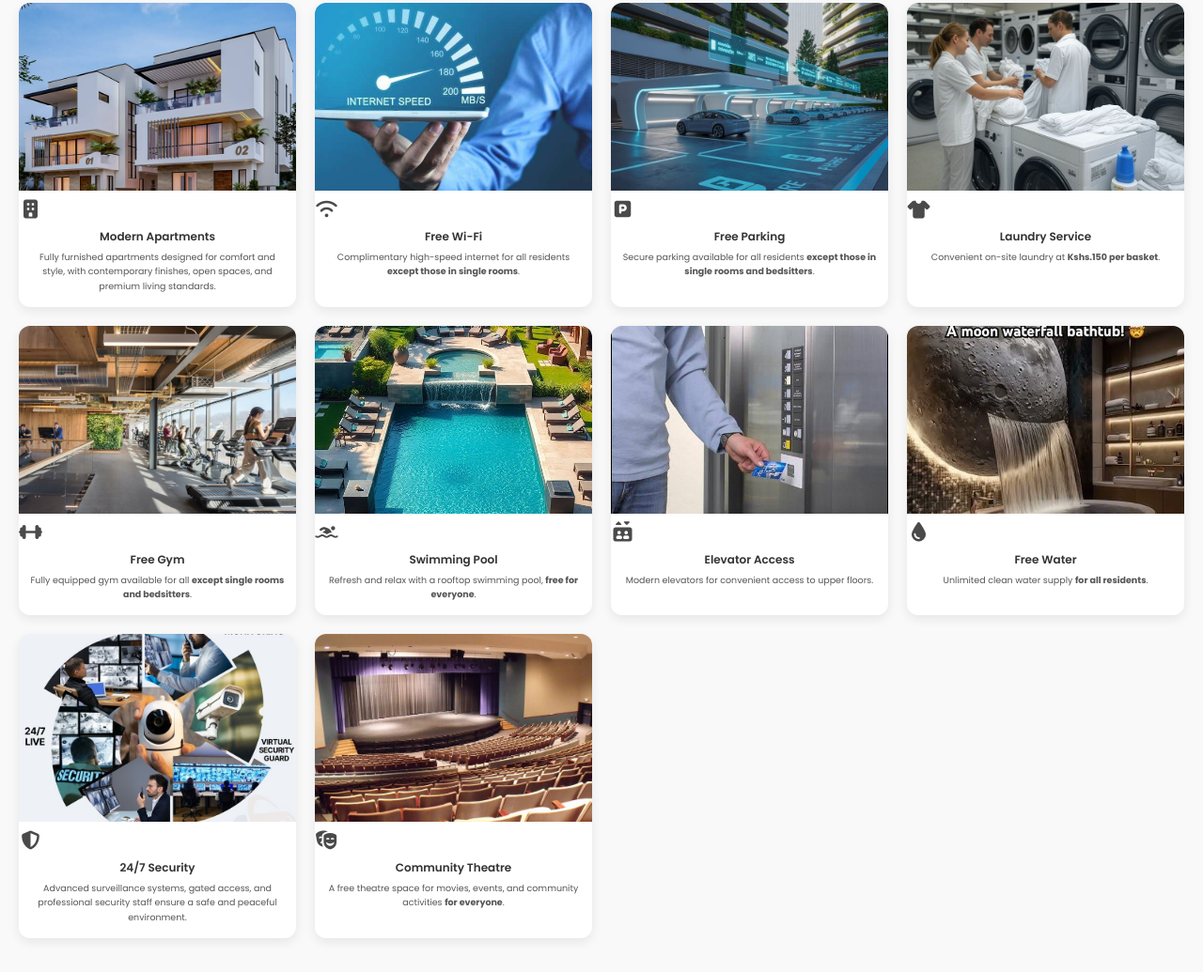
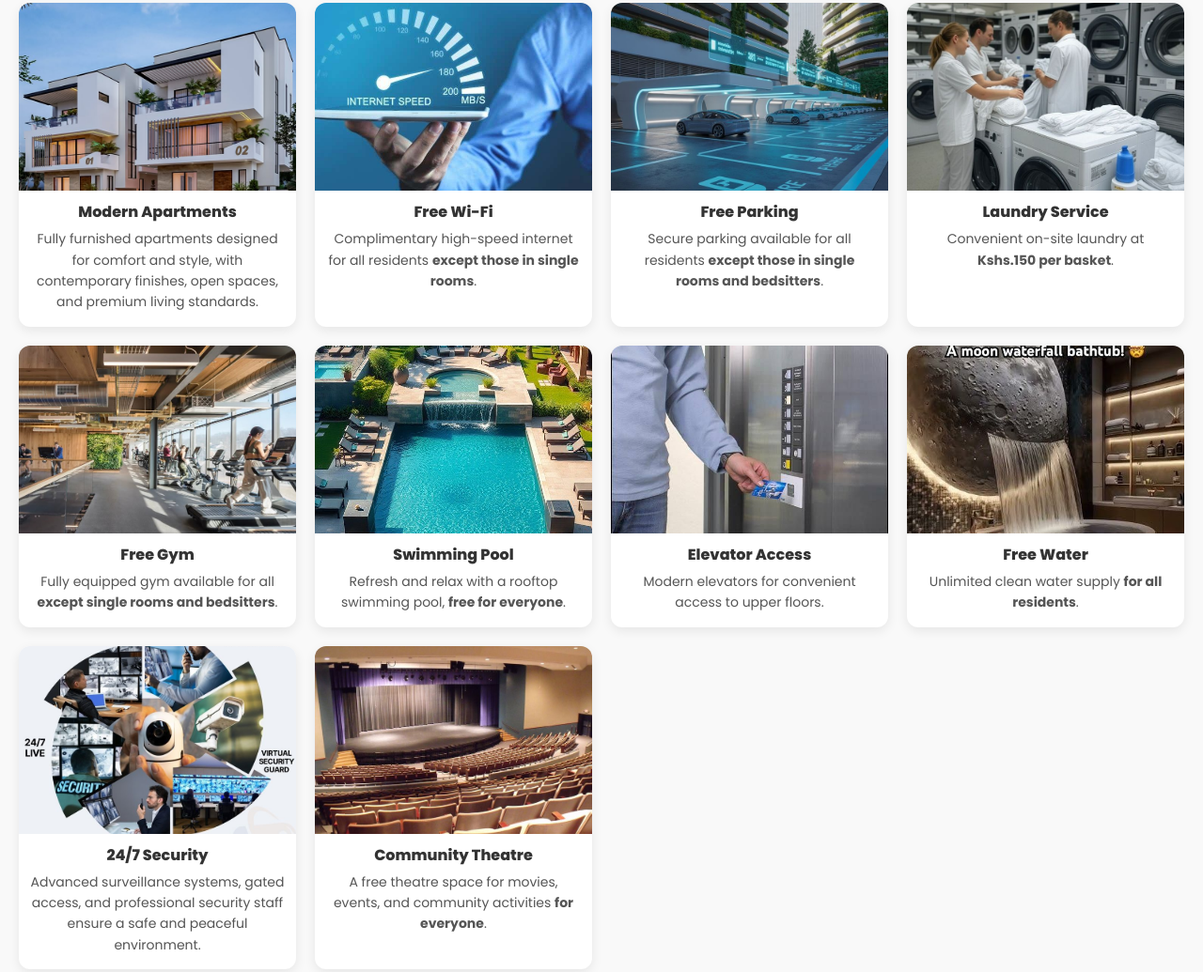
Before and after one commit to de-scientist/urban-haven, a website built with Vite: page index.html in a window 1280 px wide. Shown: the part 1561-2596 px from the top of the page at 94% size. Built offline with nearby package versions, Linux system fonts and the light colour scheme.

Commit message:
add styling to the site

```diff
--- a/index.html
+++ b/index.html
@@ -176,7 +176,6 @@
     <!-- End of the about section -->
 
     <!-- Services Section -->
-<!-- Services Section -->
 <section class="services-section" id="services">
   <div class="title">
     <p class="title-sub">Discover what we offer</p>
@@ -189,7 +188,7 @@
       <div class="service-card-img-wrapper">
         <img src="./src/images/mod1.jpg" alt="Modern Apartments" class="service-image" />
       </div>
-      <i class="fas fa-building service-icon"></i>
+     <!-- <i class="fas fa-building service-icon"></i>-->
       <h3 class="service-title">Modern Apartments</h3>
       <p class="service-description">
         Fully furnished apartments designed for comfort and style, with
@@ -202,7 +201,7 @@
       <div class="service-card-img-wrapper">
         <img src="./src/images/wifi.jpg" alt="High-Speed Internet" class="service-image" />
       </div>
-      <i class="fas fa-wifi service-icon"></i>
+      <!--<i class="fas fa-wifi service-icon"></i>-->
       <h3 class="service-title">Free Wi-Fi</h3>
       <p class="service-description">
         Complimentary high-speed internet for all residents
@@ -215,7 +214,7 @@
       <div class="service-card-img-wrapper">
         <img src="./src/images/park.jpg" alt="Ample Parking" class="service-image" />
       </div>
-      <i class="fas fa-parking service-icon"></i>
+      <!--<i class="fas fa-parking service-icon"></i>-->
       <h3 class="service-title">Free Parking</h3>
       <p class="service-description">
         Secure parking available for all residents
@@ -228,7 +227,7 @@
       <div class="service-card-img-wrapper">
         <img src="./src/images/laundry.jpg" alt="Laundry Service" class="service-image" />
       </div>
-      <i class="fas fa-tshirt service-icon"></i>
+      <!--<i class="fas fa-tshirt service-icon"></i>-->
       <h3 class="service-title">Laundry Service</h3>
       <p class="service-description">
         Convenient on-site laundry at <strong>Kshs.150 per basket</strong>.
@@ -240,7 +239,7 @@
       <div class="service-card-img-wrapper">
         <img src="./src/images/fit.jpg" alt="Fitness Center" class="service-image" />
       </div>
-      <i class="fas fa-dumbbell service-icon"></i>
+      <!--<i class="fas fa-dumbbell service-icon"></i>-->
       <h3 class="service-title">Free Gym</h3>
       <p class="service-description">
         Fully equipped gym available for all
@@ -253,7 +252,7 @@
       <div class="service-card-img-wrapper">
         <img src="./src/images/swim.jpg" alt="Swimming Pool" class="service-image" />
       </div>
-      <i class="fas fa-swimmer service-icon"></i>
+     <!--<i class="fas fa-swimmer service-icon"></i>-->
       <h3 class="service-title">Swimming Pool</h3>
       <p class="service-description">
         Refresh and relax with a rooftop swimming pool,
@@ -266,7 +265,7 @@
       <div class="service-card-img-wrapper">
         <img src="./src/images/elevator.jpg" alt="Elevator Access" class="service-image" />
       </div>
-      <i class="fas fa-elevator service-icon"></i>
+     <!--<i class="fas fa-elevator service-icon"></i>-->
       <h3 class="service-title">Elevator Access</h3>
       <p class="service-description">
         Modern elevators for convenient access to upper floors.
@@ -278,26 +277,27 @@
       <div class="service-card-img-wrapper">
         <img src="./src/images/water.jpg" alt="Free Water" class="service-image" />
       </div>
-      <i class="fas fa-tint service-icon"></i>
+      <!--<i class="fas fa-tint service-icon"></i>-->
       <h3 class="service-title">Free Water</h3>
       <p class="service-description">
         Unlimited clean water supply <strong>for all residents</strong>.
       </p>
     </div>
 
-    <!-- service card 4 --> <div class="service-card">
+    <!-- service card 9 -->
+     <div class="service-card">
       <div class="service-card-img-wrapper"> <img src="./src/images/sec.jpg" alt="24/7 Security" class="service-image" /> </div>
-       <i class="fas fa-shield-alt service-icon"></i>
+       <!--<i class="fas fa-shield-alt service-icon"></i>-->
        <h3 class="service-title">24/7 Security</h3>
         <p class="service-description"> Advanced surveillance systems, gated access, and professional security staff ensure a safe and peaceful environment. </p>
       </div>
 
-    <!-- service card 9 -->
+    <!-- service card 10 -->
     <div class="service-card">
       <div class="service-card-img-wrapper">
         <img src="./src/images/theatre.jpg" alt="Community Theatre" class="service-image" />
       </div>
-      <i class="fas fa-theater-masks service-icon"></i>
+      <!--<i class="fas fa-theater-masks service-icon"></i>-->
       <h3 class="service-title">Community Theatre</h3>
       <p class="service-description">
         A free theatre space for movies, events, and community activities
@@ -321,7 +321,7 @@
       <div class="space-img-wrapper">
         <img src="./src/images/single-room.jpg" alt="Single Room" class="space-img" />
       </div>
-      <i class="fas fa-door-open space-icon"></i>
+      <!--<i class="fas fa-door-open space-icon"></i>-->
       <h3 class="space-title">Single Rooms</h3>
       <p class="space-description">
         Cozy and budget-friendly rooms suitable for individuals.
--- a/src/style.css
+++ b/src/style.css
@@ -158,10 +158,7 @@ body {
 
 /* Hero section stylings */
 .hero-slider {
-  --hero-section-gradient: rgba(0, 0, 0, 0.8);
-  background:
-    linear-gradient(var(--hero-section-gradient), var(--hero-section-gradient)),
-    url(./images/hero-bg.jpg);
+
   position: relative;
   height: 100vh;
   overflow: hidden;
@@ -516,14 +513,14 @@ body {
 }
 
 .service-title {
-  font-size: 1.2rem;
-  font-weight: 600;
+  font-size: 1.6rem;
+  font-weight: 800;
   margin: 1rem 0 0.5rem;
   color: #333;
 }
 
 .service-description {
-  font-size: 0.95rem;
+  font-size: 1.4rem;
   color: #555;
   padding: 0 1.2rem 1.5rem;
   line-height: 1.6;
@@ -746,6 +743,16 @@ body {
   color: var(--color-grey);
   margin-bottom: 1rem;
   text-transform: capitalize;
+}
+
+.team-member-bio {
+  text-align: center;
+}
+
+.team-member-role {
+  text-align: center;
+  font-weight: bold;
+  color: var(--color-primary);
 }
 
 .team-member-socials {
```
